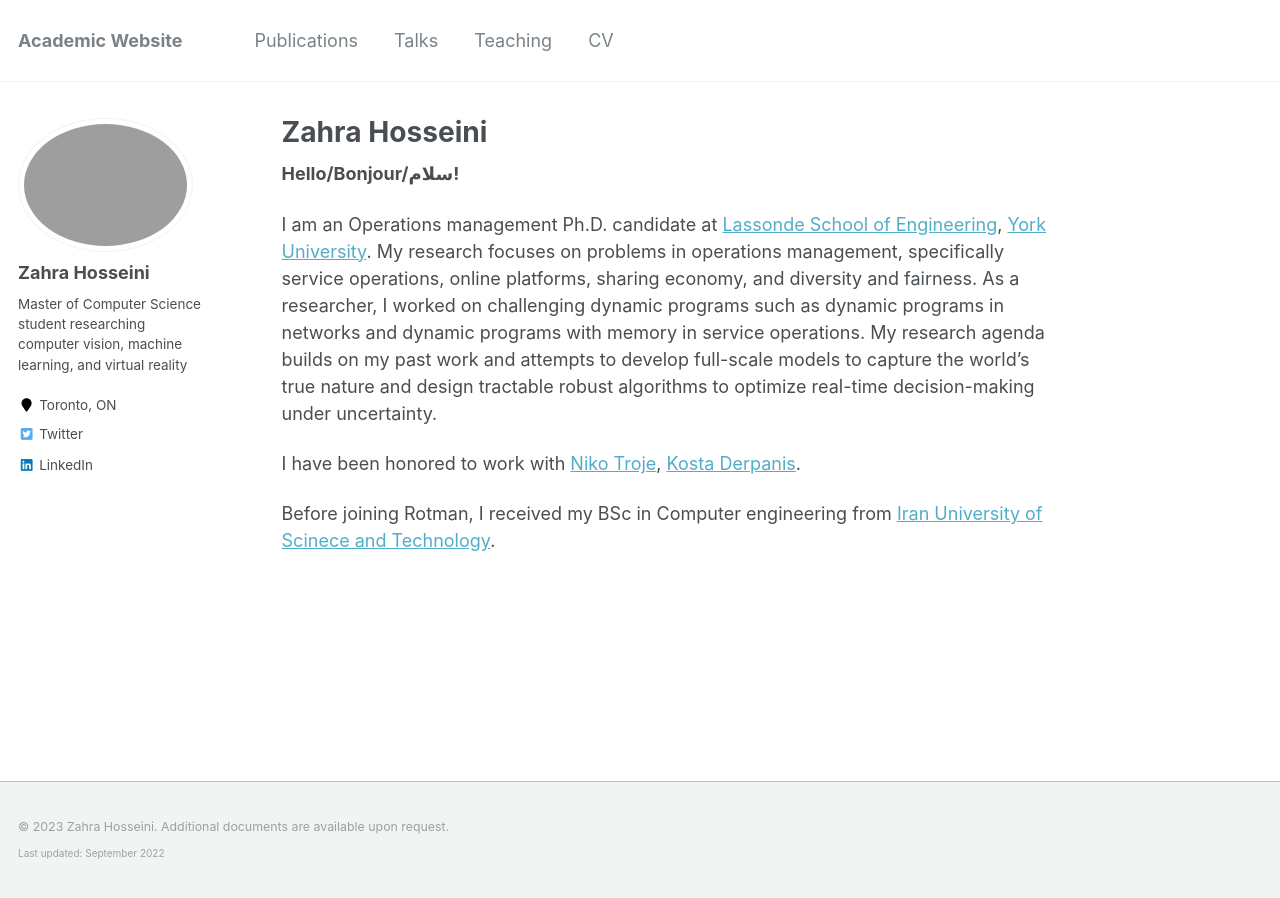
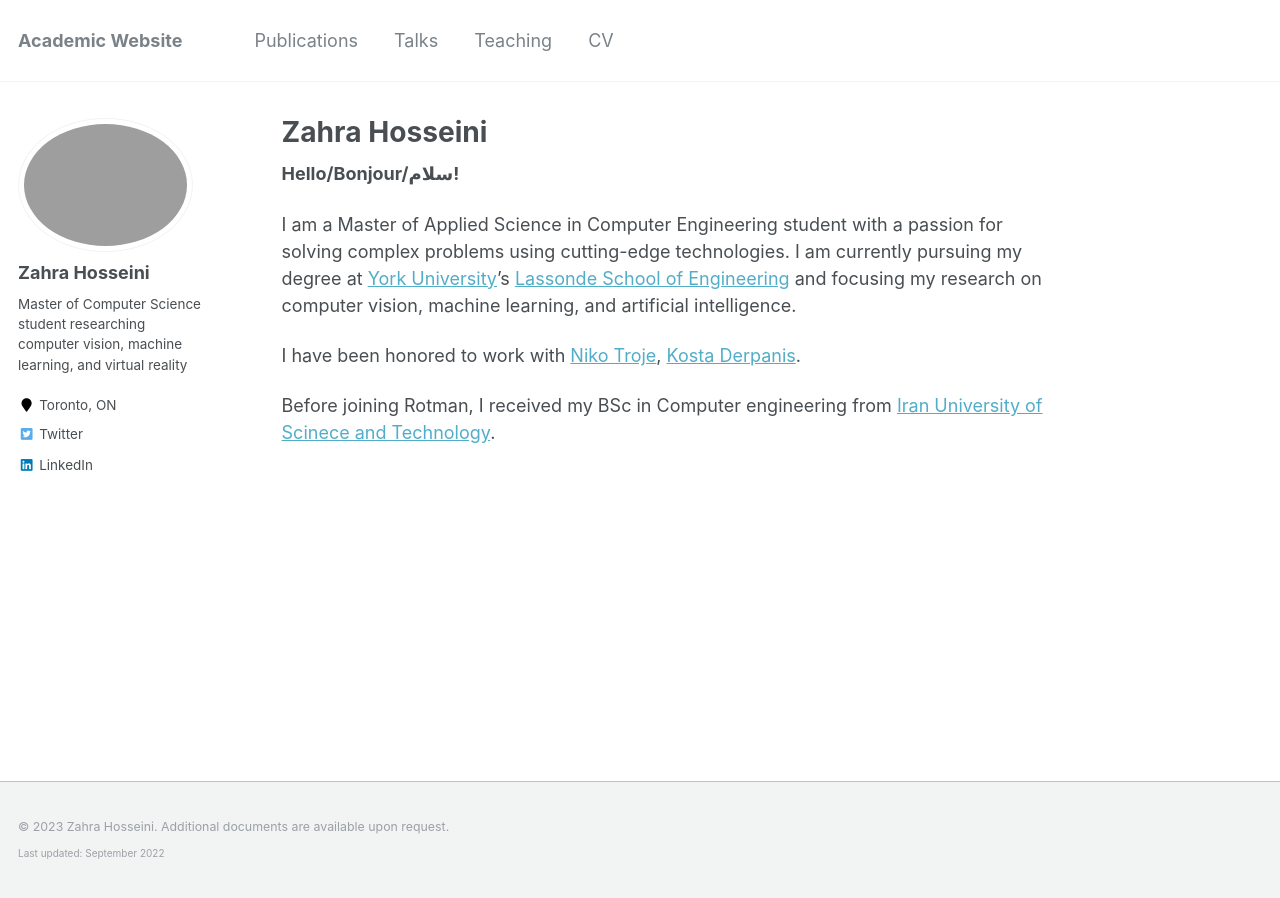
Before and after one commit to zahrahosseini99/zahrahosseini99.github.io, a Jekyll site: the page built from _pages/about.md, in a window 1280 px wide. Built offline with Jekyll 4.4.1, drawn with Linux system fonts in a browser that asks for light colours.

Commit message:
change about me

```diff
--- a/_pages/about.md
+++ b/_pages/about.md
@@ -10,7 +10,8 @@ redirect_from:
 
 **Hello/Bonjour/سلام!**
 
-I am an Operations management Ph.D. candidate at [Lassonde School of Engineering](https://lassonde.yorku.ca/), [York University](https://www.yorku.ca/). My research focuses on problems in operations management, specifically service operations, online platforms, sharing economy, and diversity and fairness. As a researcher, I worked on challenging dynamic programs such as dynamic programs in networks and dynamic programs with memory in service operations. My research agenda builds on my past work and attempts to develop full-scale models to capture the world's true nature and design tractable robust algorithms to optimize real-time decision-making under uncertainty.
+I am a Master of Applied Science in Computer Engineering student with a passion for solving complex problems using cutting-edge technologies. I am currently pursuing my degree at [York University](https://www.yorku.ca/)'s [Lassonde School of Engineering](https://lassonde.yorku.ca/) and focusing my research on computer vision, machine learning, and artificial intelligence.
+
 
 I have been honored to work with [Niko Troje](https://www.biomotionlab.ca/niko-troje/), [Kosta Derpanis](https://csprofkgd.github.io/).
 
```
